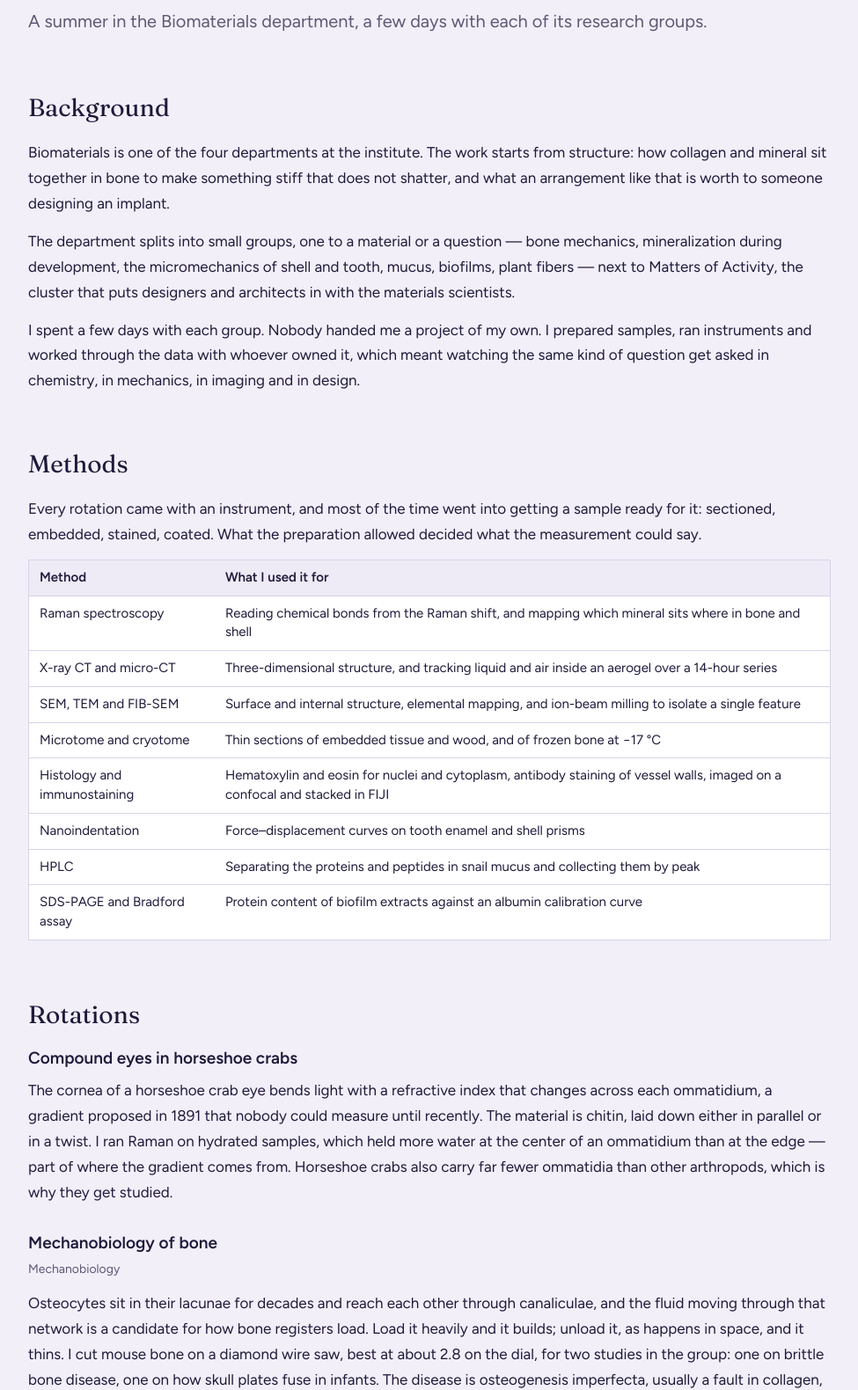
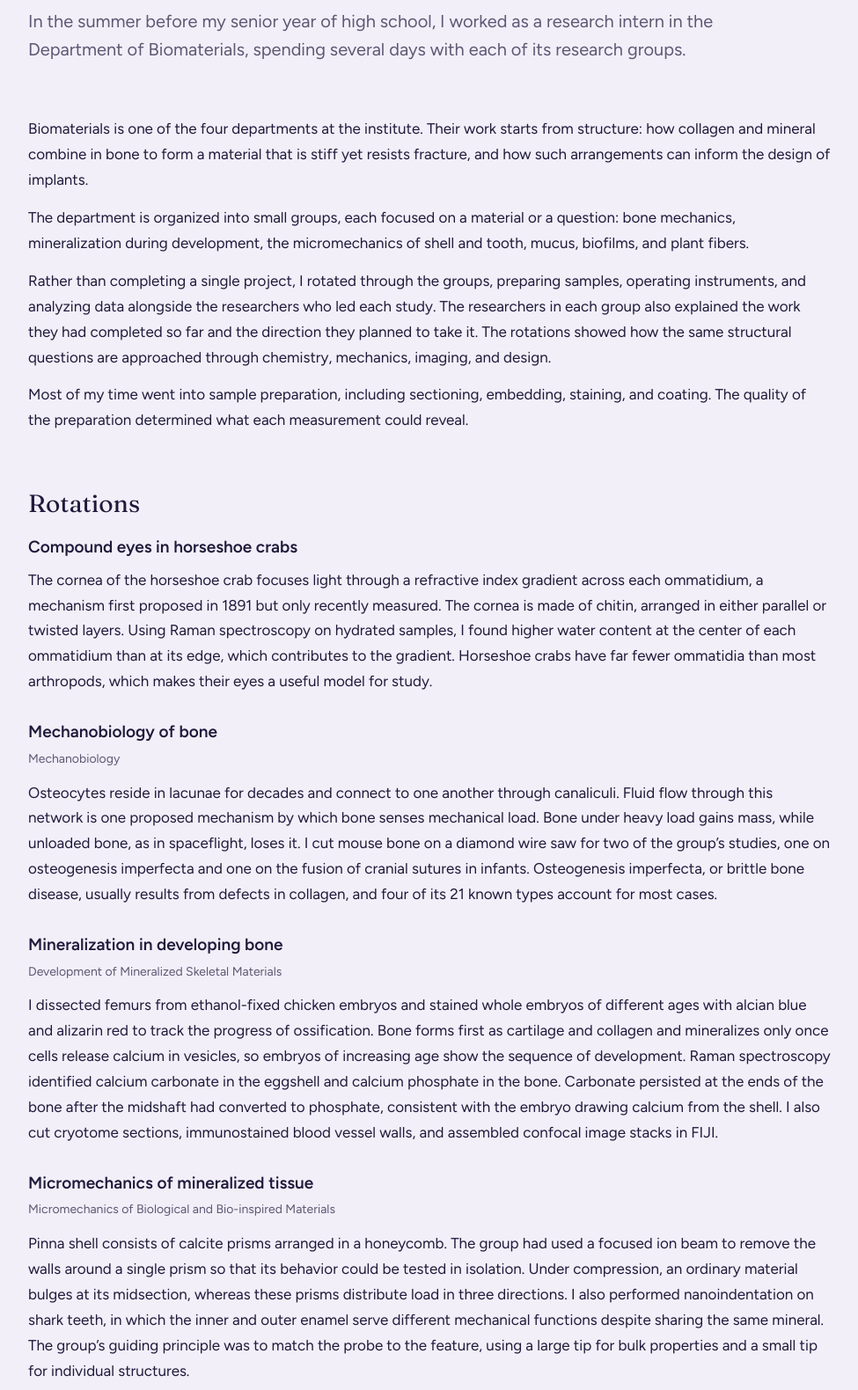
Before and after one commit to zoegoudas/zoegoudas.github.io, a plain HTML site: page max-planck.html in a window 1280 px wide. Shown: the part 281-1861 px from the top of the page at 88% size, without its empty margins (152-1127 px from the left). Drawn offline with Linux system fonts and the light colour scheme.

Commit message:
Add files via upload

```diff
--- a/max-planck.html
+++ b/max-planck.html
@@ -308,72 +308,54 @@
 </div>
 <div class="pdate"><span>Jun – Aug 2023</span></div>
 </div>
-<p class="lede">A summer in the Biomaterials department, a few days with each of its research groups.</p>
+<p class="lede">In the summer before my senior year of high school, I worked as a research intern in the Department of Biomaterials, spending several days with each of its research groups.</p>
 </div>
 <div class="pgrid">
 <article class="pbody">
 <section>
-<h2>Background</h2>
-<p>Biomaterials is one of the four departments at the institute. The work starts from structure: how collagen and mineral sit together in bone to make something stiff that does not shatter, and what an arrangement like that is worth to someone designing an implant.</p>
-<p>The department splits into small groups, one to a material or a question — bone mechanics, mineralization during development, the micromechanics of shell and tooth, mucus, biofilms, plant fibers — next to Matters of Activity, the cluster that puts designers and architects in with the materials scientists.</p>
-<p>I spent a few days with each group. Nobody handed me a project of my own. I prepared samples, ran instruments and worked through the data with whoever owned it, which meant watching the same kind of question get asked in chemistry, in mechanics, in imaging and in design.</p>
-</section>
-<section>
-<h2>Methods</h2>
-<p>Every rotation came with an instrument, and most of the time went into getting a sample ready for it: sectioned, embedded, stained, coated. What the preparation allowed decided what the measurement could say.</p>
-<div class="tbl">
-<table>
-<thead><tr><th>Method</th><th>What I used it for</th></tr></thead>
-<tbody>
-<tr><td>Raman spectroscopy</td><td>Reading chemical bonds from the Raman shift, and mapping which mineral sits where in bone and shell</td></tr>
-<tr><td>X-ray CT and micro-CT</td><td>Three-dimensional structure, and tracking liquid and air inside an aerogel over a 14-hour series</td></tr>
-<tr><td>SEM, TEM and FIB-SEM</td><td>Surface and internal structure, elemental mapping, and ion-beam milling to isolate a single feature</td></tr>
-<tr><td>Microtome and cryotome</td><td>Thin sections of embedded tissue and wood, and of frozen bone at −17 °C</td></tr>
-<tr><td>Histology and immunostaining</td><td>Hematoxylin and eosin for nuclei and cytoplasm, antibody staining of vessel walls, imaged on a confocal and stacked in FIJI</td></tr>
-<tr><td>Nanoindentation</td><td>Force–displacement curves on tooth enamel and shell prisms</td></tr>
-<tr><td>HPLC</td><td>Separating the proteins and peptides in snail mucus and collecting them by peak</td></tr>
-<tr><td>SDS-PAGE and Bradford assay</td><td>Protein content of biofilm extracts against an albumin calibration curve</td></tr>
-</tbody>
-</table>
-</div>
+<p>Biomaterials is one of the four departments at the institute. Their work starts from structure: how collagen and mineral combine in bone to form a material that is stiff yet resists fracture, and how such arrangements can inform the design of implants.</p>
+<p>The department is organized into small groups, each focused on a material or a question: bone mechanics, mineralization during development, the micromechanics of shell and tooth, mucus, biofilms, and plant fibers.</p>
+<p>Rather than completing a single project, I rotated through the groups, preparing samples, operating instruments, and analyzing data alongside the researchers who led each study. The researchers in each group also explained the work they had completed so far and the direction they planned to take it. The rotations showed how the same structural questions are approached through chemistry, mechanics, imaging, and design.</p>
+<p>Most of my time went into sample preparation, including sectioning, embedding, staining, and coating. The quality of the preparation determined what each measurement could reveal.</p>
 </section>
 <section>
 <h2>Rotations</h2>
 <h3>Compound eyes in horseshoe crabs</h3>
-<p>The cornea of a horseshoe crab eye bends light with a refractive index that changes across each ommatidium, a gradient proposed in 1891 that nobody could measure until recently. The material is chitin, laid down either in parallel or in a twist. I ran Raman on hydrated samples, which held more water at the center of an ommatidium than at the edge — part of where the gradient comes from. Horseshoe crabs also carry far fewer ommatidia than other arthropods, which is why they get studied.</p>
+<p>The cornea of the horseshoe crab focuses light through a refractive index gradient across each ommatidium, a mechanism first proposed in 1891 but only recently measured. The cornea is made of chitin, arranged in either parallel or twisted layers. Using Raman spectroscopy on hydrated samples, I found higher water content at the center of each ommatidium than at its edge, which contributes to the gradient. Horseshoe crabs have far fewer ommatidia than most arthropods, which makes their eyes a useful model for study.</p>
 <h3>Mechanobiology of bone</h3>
 <p class="grp">Mechanobiology</p>
-<p>Osteocytes sit in their lacunae for decades and reach each other through canaliculae, and the fluid moving through that network is a candidate for how bone registers load. Load it heavily and it builds; unload it, as happens in space, and it thins. I cut mouse bone on a diamond wire saw, best at about 2.8 on the dial, for two studies in the group: one on brittle bone disease, one on how skull plates fuse in infants. The disease is osteogenesis imperfecta, usually a fault in collagen, and four of its 21 types cover most cases.</p>
+<p>Osteocytes reside in lacunae for decades and connect to one another through canaliculi. Fluid flow through this network is one proposed mechanism by which bone senses mechanical load. Bone under heavy load gains mass, while unloaded bone, as in spaceflight, loses it. I cut mouse bone on a diamond wire saw for two of the group’s studies, one on osteogenesis imperfecta and one on the fusion of cranial sutures in infants. Osteogenesis imperfecta, or brittle bone disease, usually results from defects in collagen, and four of its 21 known types account for most cases.</p>
 <h3>Mineralization in developing bone</h3>
 <p class="grp">Development of Mineralized Skeletal Materials</p>
-<p>I dissected femurs out of chicken embryos fixed in ethanol, and stained whole embryos of different ages with alcian blue and alizarin red to see how far ossification had gone. Bone begins as cartilage and collagen and hardens only once cells start releasing calcium in vesicles, so a series of ages lays out the sequence. Raman put calcium carbonate in the shell and calcium phosphate in the bone, with carbonate still reading at the ends of a bone while the middle had turned to phosphate — the embryo draws its calcium out of the shell. The rest of the rotation was cryotome sections, immunostaining of the blood vessel walls, and confocal stacks put together in FIJI.</p>
+<p>I dissected femurs from ethanol-fixed chicken embryos and stained whole embryos of different ages with alcian blue and alizarin red to track the progress of ossification. Bone forms first as cartilage and collagen and mineralizes only once cells release calcium in vesicles, so embryos of increasing age show the sequence of development. Raman spectroscopy identified calcium carbonate in the eggshell and calcium phosphate in the bone. Carbonate persisted at the ends of the bone after the midshaft had converted to phosphate, consistent with the embryo drawing calcium from the shell. I also cut cryotome sections, immunostained blood vessel walls, and assembled confocal image stacks in FIJI.</p>
 <h3>Micromechanics of mineralized tissue</h3>
 <p class="grp">Micromechanics of Biological and Bio-inspired Materials</p>
-<p>Pinna shell is calcite, built as a honeycomb of prisms, and the group had cut the walls away from one prism with an ion beam to see how it behaves alone rather than in the bundle. Press an ordinary material and it bulges at the middle; these push the load out in three directions. I indented shark teeth as well, where inner and outer enamel do different jobs out of the same mineral. The standing rule was to size the probe to the feature, a large tip for bulk behavior and a small one for a single structure.</p>
+<p>Pinna shell consists of calcite prisms arranged in a honeycomb. The group had used a focused ion beam to remove the walls around a single prism so that its behavior could be tested in isolation. Under compression, an ordinary material bulges at its midsection, whereas these prisms distribute load in three directions. I also performed nanoindentation on shark teeth, in which the inner and outer enamel serve different mechanical functions despite sharing the same mineral. The group’s guiding principle was to match the probe to the feature, using a large tip for bulk properties and a small tip for individual structures.</p>
 <h3>Snail adhesive mucus</h3>
 <p class="grp">Mucus-based Materials</p>
-<p>Snails make five mucuses: an adhesive that turns crystalline as it sets, a calcium-rich one for getting through winter, a lubricant, and two for protection. All of them are ions, peptides and protein in some proportion, which is what makes the composition worth chasing. I prepared adhesive mucus for HPLC — 0.1 mg into 500 µL of buffer, ten minutes in a 95 °C dry bath, twenty in the sonicator, three rounds, then the centrifuge. The fraction collector caught the peaks as they came off, protein first and peptides after. SEM mapping gave the elements, molybdenum and aluminum included, which came from the holder and not the sample.</p>
+<p>Snails produce five types of mucus: an adhesive that crystallizes as it sets, a calcium-rich mucus used to survive winter, a lubricant, and two protective mucuses. Each is a mixture of ions, peptides, and proteins in different proportions, and the group aims to relate composition to function. I prepared adhesive mucus for HPLC by dissolving 0.1 mg in 500 µL of buffer, heating it in a 95 °C dry bath for 10 minutes, and sonicating it for 20 minutes, repeating the cycle three times before centrifugation. A fraction collector separated the peaks as they eluted, proteins first and peptides after. SEM elemental mapping also detected molybdenum and aluminum, which came from the sample holder rather than the mucus.</p>
 <h3>Bacterial biofilms</h3>
 <p class="grp">Biofilm-based Materials</p>
-<p>Bacteria grown on agar at different nutrient concentrations build films with different properties, and the group works back from the properties to the proteins behind them. I broke the cells open mechanically and with buffer, heat and sonication, spun the samples down and ran the supernatant out on SDS-PAGE. I cast those gels myself: a lower and an upper layer at different acrylamide concentration and pH, with isopropanol over the lower one to flatten it, so that a sample runs fast and then slows enough to separate. Concentrations came off a Bradford assay against serial dilutions of albumin, fit to a line in Excel and plotted in Prism.</p>
+<p>Bacteria grown on agar with different nutrient concentrations form biofilms with different properties, and the group works backward from those properties to the proteins responsible. I lysed cells mechanically and with buffer, heat, and sonication, centrifuged the lysates, and ran the supernatant on SDS-PAGE. I cast the gels myself, layering a stacking gel over a resolving gel of different acrylamide concentration and pH, with isopropanol over the resolving gel to level its surface. This arrangement concentrates each sample before the resolving gel separates its proteins by size. I measured protein concentrations with a Bradford assay against serial dilutions of albumin, fit the standard curve in Excel, and plotted the results in Prism.</p>
 <h3>Beetle-killed timber</h3>
 <p class="grp">Matters of Activity</p>
-<p>Bark beetles burrow into Bavarian pine to lay their eggs and bring a fungus in with them that blocks water from reaching the crown, and timber from a tree killed that way is graded down. What the fungus does to the structure was the question. I soaked samples, cut them on a microtome along all three orientations, and found it under the microscope as stained lines, cell walls broken down and the cells next to them filled with brown. The designers in the cluster were working on joints: cross lamination cut to lock together instead of glued, so the wood comes apart again, and one group building with reclaimed timber that kept its old nails and took no new ones.</p>
+<p>Bark beetles that bore into Bavarian pine to lay eggs introduce a fungus that blocks water transport to the crown, and timber from trees killed this way is downgraded. The group studied how the fungus alters the structure of the wood. I soaked samples, sectioned them on a microtome in all three orientations, and identified the damage under the microscope as stained lines, degraded cell walls, and brown deposits in neighboring cells. Designers in the cluster were developing cross-laminated joints that interlock without glue so that the wood can later be disassembled, and one group was building with reclaimed timber that retained its original nails.</p>
 <h3>Pine bark as a formable material</h3>
 <p class="grp">Adaptive Fibrous Materials</p>
-<p>Bark went the other way, toward what it can be made to do. I tested ways to get it to fold — water, glycerol, freeze and thaw, an iron, an oven — pressing folded samples in a mold and timing every treatment. It holds a fold, opens again in water, and sometimes closes back on its own as it dries. Tannins come out of it only in ionized water. With the treatments that worked I folded a box from a printed pattern and cut a slit to close it.</p>
+<p>This group studied pine bark as a formable material. I tested treatments to make it foldable, including water, glycerol, freeze–thaw cycles, an iron, and an oven, pressing folded samples in a mold and timing each treatment. Treated bark held a fold, opened when wetted, and sometimes refolded on its own as it dried. Tannins leached from the bark only in ionized water. Using the most effective treatments, I folded a box from a printed template and cut a slit to close it.</p>
 <h3>Aerogels</h3>
 <p class="grp">Hierarchical Structure of Biological and Bio-inspired Materials</p>
-<p>A silica gel dried at room pressure shrinks hard while the hexane in its pores evaporates, then springs part of the way back as air moves in. I followed one through a 14-hour micro-CT series and it ended smaller than it started. What is left is 90 to 99 percent air, among the best insulators there is, and blue from Rayleigh scattering.</p>
+<p>When a silica gel dries at ambient pressure, it shrinks as the hexane in its pores evaporates and then partially recovers as air enters, a process called spring-back. I followed one sample through a 14-hour micro-CT series and found that it ended smaller than it began. The resulting aerogel is 90 to 99 percent air, which makes it one of the most effective thermal insulators known, and it appears blue because of Rayleigh scattering.</p>
 </section>
 <section>
-<h2>Takeaways</h2>
-<p>What stuck was sizing a measurement to the thing being measured. Choose a probe or a section without thinking about the scale of the structure and the instrument still hands back a clean number that means nothing.</p>
-<p>I also spent a day with the people who write the analysis code. They were blunt about it: you have to understand the experiment you are coding for, build it in pieces small enough to test as you go, and comment it for whoever inherits it.</p>
+<h2>What I took away</h2>
+<p>The internship gave me hands-on experience with a wide range of laboratory techniques. For sample preparation, I sectioned embedded tissue and wood on a microtome and frozen bone on a cryotome, performed hematoxylin and eosin staining and immunostaining, and cast polyacrylamide gels. For characterization, I used Raman spectroscopy to identify chemical bonds and map mineral distribution, X-ray CT and micro-CT to image three-dimensional structure, SEM, TEM, and FIB-SEM for surface and internal imaging and elemental mapping, and nanoindentation to measure the mechanical response of enamel and shell. For biochemical analysis, I separated mucus proteins and peptides by HPLC and quantified biofilm proteins with SDS-PAGE and a Bradford assay.</p>
+<p>The most important lesson was to match a measurement to the scale of the structure being measured. A probe or section chosen without regard to scale still produces a clean number, but that number has no meaning.</p>
+<p>I also spent a day with the researchers who write the department’s analysis code. They emphasized understanding the experiment before writing code for it, building the code in small pieces that can be tested along the way, and commenting it for future users.</p>
 </section>
 <section class="refs">
 <h2>Further reading</h2>
-<p>Published work from two of these rotations.</p>
+<p>Two of these rotations contributed to the following publications.</p>
 <p>Spaeker, O. et al. Gradients of orientation, composition, and hydration of proteins for efficient light collection by the cornea of the horseshoe crab. <i>Advanced Science</i> 9, 2203371 (2022). <a href="https://doi.org/10.1002/advs.202203371" rel="noopener" target="_blank">doi.org/10.1002/advs.202203371</a></p>
 <p>Gonthier, J. et al. In operando µCT imaging of silylated silica aerogels during ambient pressure drying and spring-back. <i>Chemistry of Materials</i> 35, 7683–7693 (2023). <a href="https://doi.org/10.1021/acs.chemmater.3c01451" rel="noopener" target="_blank">doi.org/10.1021/acs.chemmater.3c01451</a></p>
 </section>
```
